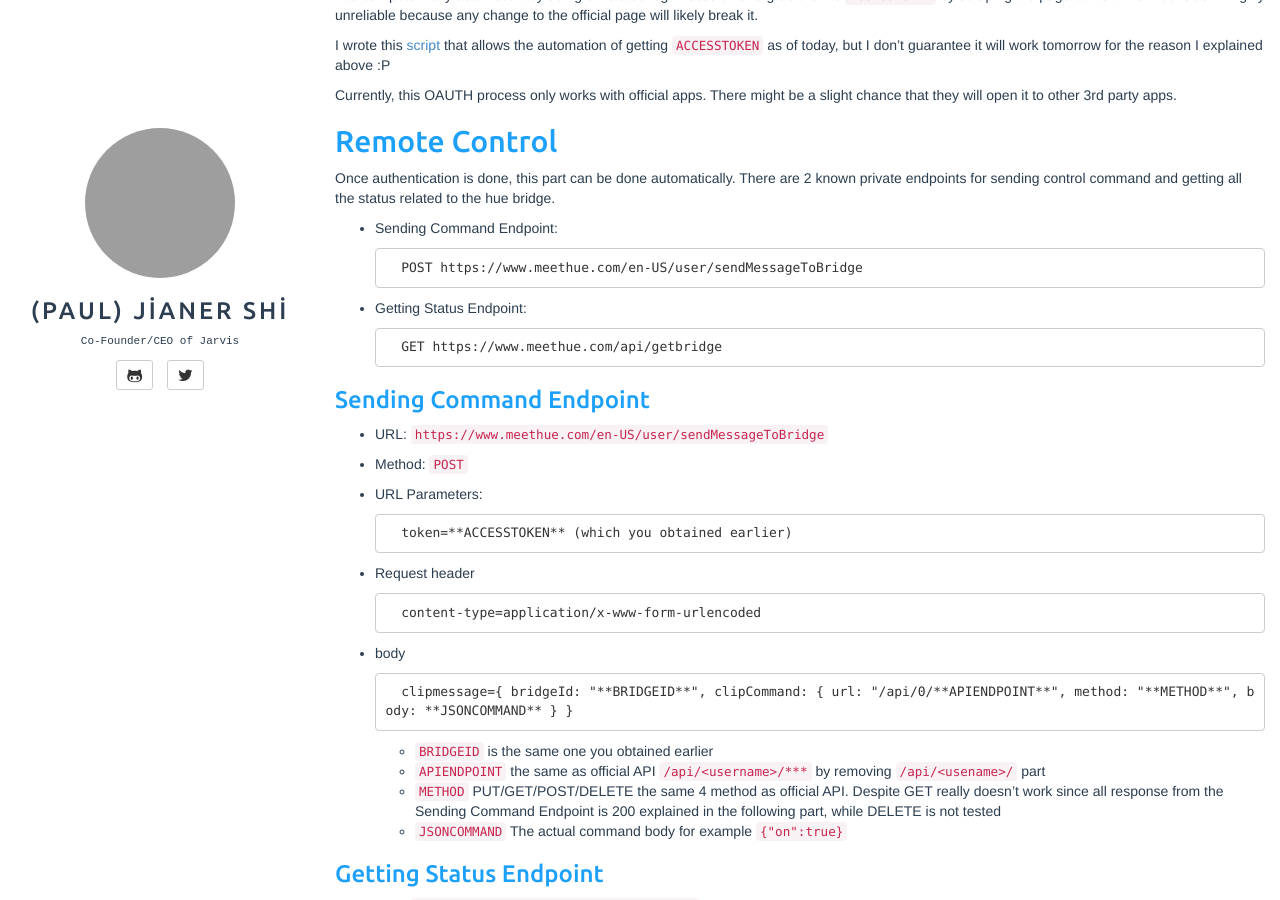
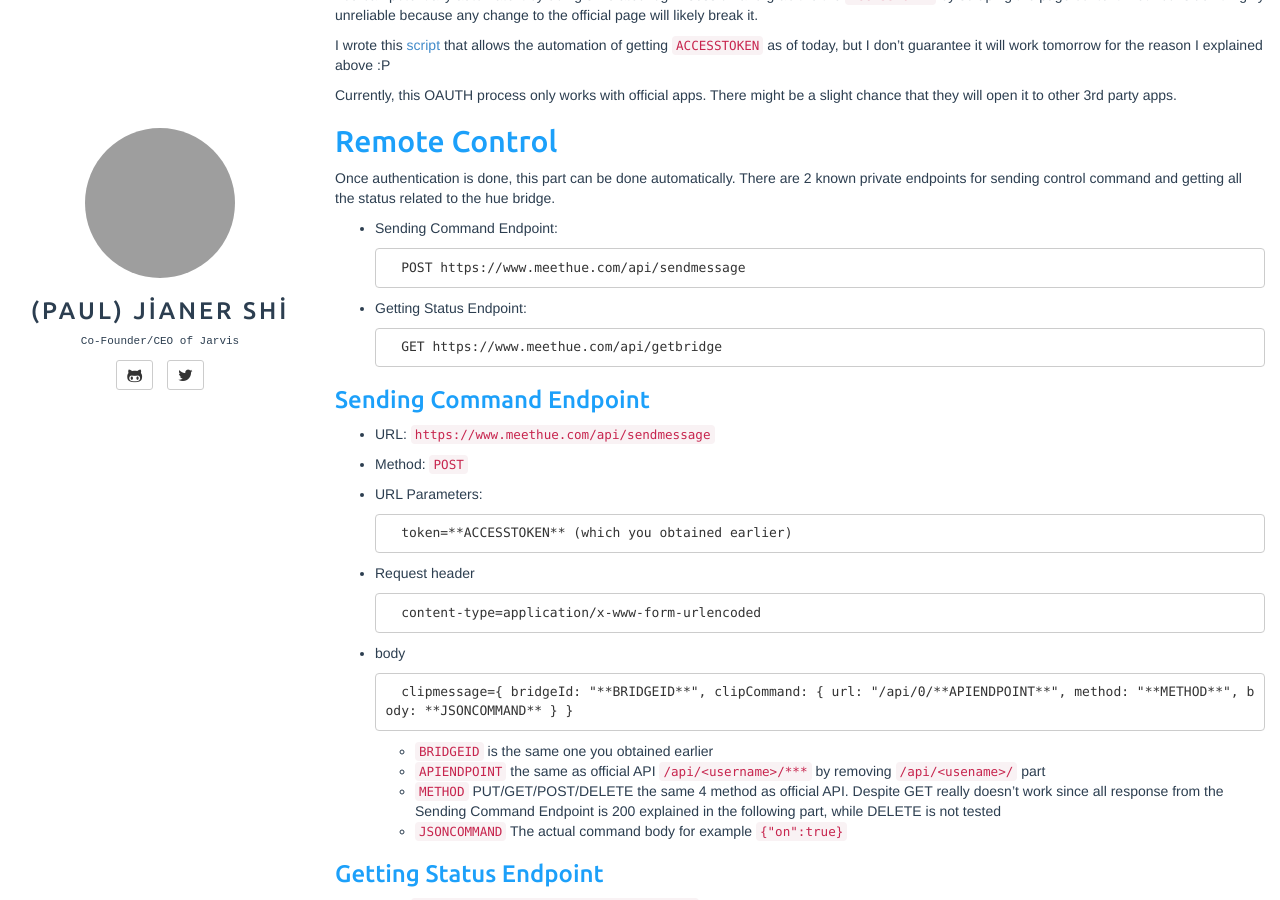
Before and after one commit to jianershi/jianershi.github.io, a Jekyll site: the page built from _posts/2013-11-27-Philips-Hue-Remote-API-Explained.markdown, in a window 1280 px wide and 900 px high, scrolled down 620 px. Built offline with Jekyll 4.4.1, drawn with Linux system fonts in a browser that asks for light colours; some of the changed lines change nothing that is shown; grey boxes are pictures that could not be loaded.

Commit message:
fix post endpoint mistake, thanks @thedeftone a lot for pointing it out

```diff
--- a/_config.yml
+++ b/_config.yml
@@ -3,7 +3,7 @@
 paginate: 10 # pagination based on number of posts
 paginate_path: "page:num"
 exclude: ["README.md","vendor"] # files to exclude
-pygments: true
+highlighter: pygments
 site: safe
 
 title: (Paul) Jianer Shi
--- a/_posts/2013-11-27-Philips-Hue-Remote-API-Explained.markdown
+++ b/_posts/2013-11-27-Philips-Hue-Remote-API-Explained.markdown
@@ -40,7 +40,7 @@
 
 * Sending Command Endpoint:
 
-		POST https://www.meethue.com/en-US/user/sendMessageToBridge
+		POST https://www.meethue.com/api/sendmessage
 
 * Getting Status Endpoint:
 
@@ -48,7 +48,7 @@
 
 ###Sending Command Endpoint
 
-* URL: `https://www.meethue.com/en-US/user/sendMessageToBridge`
+* URL: `https://www.meethue.com/api/sendmessage`
 
 * Method: `POST`
 
```
